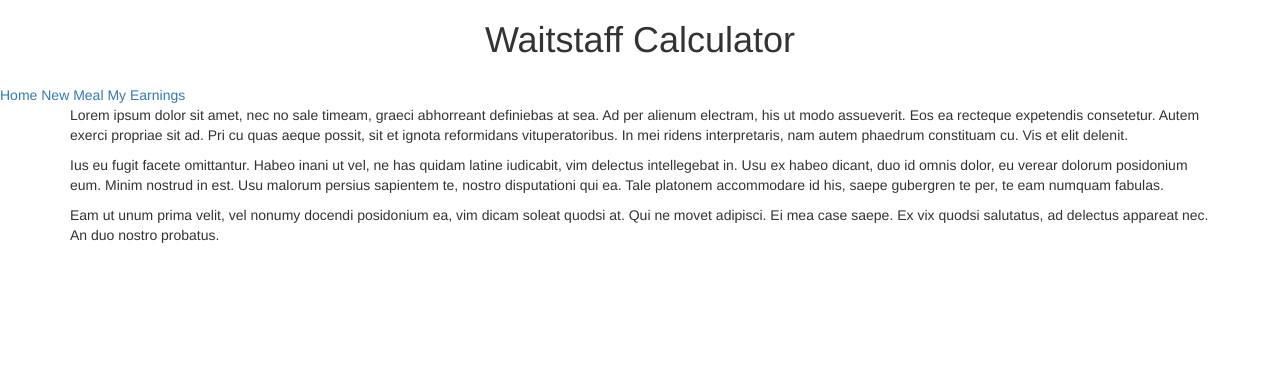
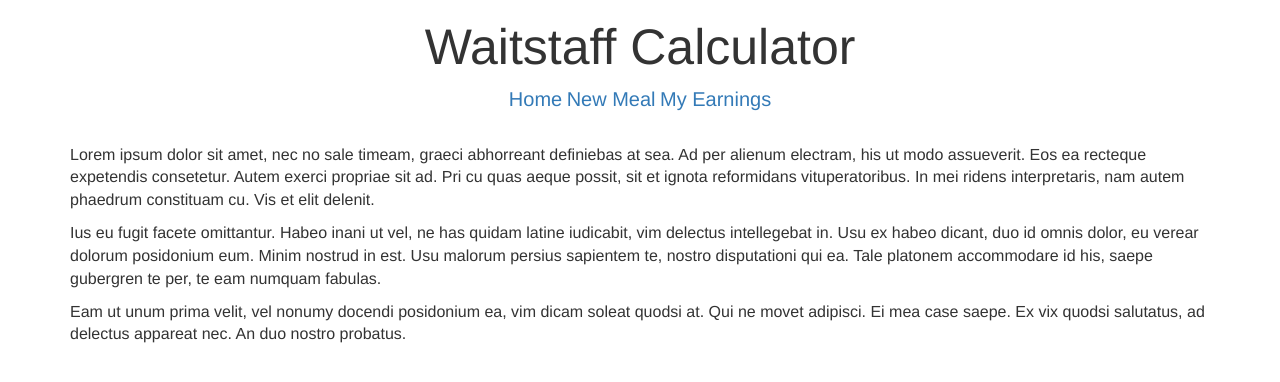
Before and after one commit to dianatduong/waitstaff-calculator, a website: page index.html in a window 1280 px wide. Drawn offline with nearby package versions, Linux system fonts and the light colour scheme; some packages are replaced by stand-ins of ours.

Commit message:
added styles to nav bar and h1

```diff
--- a/css/styles.css
+++ b/css/styles.css
@@ -15,6 +15,19 @@
     -webkit-padding-end: 0px;
 }
 
+body {
+    font-size: 16px;
+}
+
+nav {
+    text-align: center;
+    margin-bottom: 30px;
+}
+
+a {
+    font-size: 20px;
+}
+
 .box{
     border: 2px solid black;
     margin-bottom: 15px;
@@ -22,11 +35,15 @@
 
 h1, h2 {
     text-align: center;
-     padding-bottom: 15px;
+}
+
+h1 {
+    font-size: 50px;
 }
 
 h2 {
     border-bottom: 2px solid black;
+    padding-bottom: 15px;
 
 }
 
```
